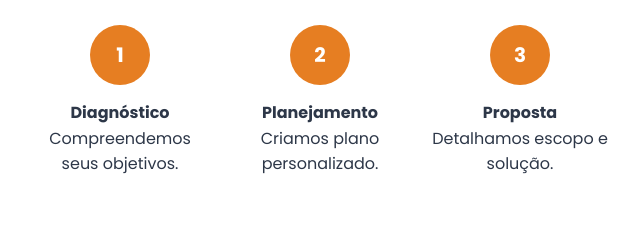
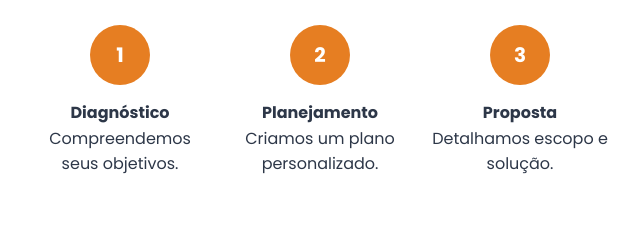
Before and after one commit to Leandersonleles21/Solucoes_UFV_project, a website built with Vite: page index.html in a window 1280 px wide. Shown: the part 3280-3520 px from the top of the page, 120-760 px from the left. Built offline with nearby package versions, Linux system fonts and the light colour scheme; no server answers.

Commit message:
fix: Add missing article in step description

```diff
--- a/index.html
+++ b/index.html
@@ -283,7 +283,7 @@
       <div class="step">
         <div class="step-number">2</div>
         <h4>Planejamento</h4>
-        <p>Criamos plano personalizado.</p>
+        <p>Criamos um plano personalizado.</p>
       </div>
       <div class="step">
         <div class="step-number">3</div>
```
